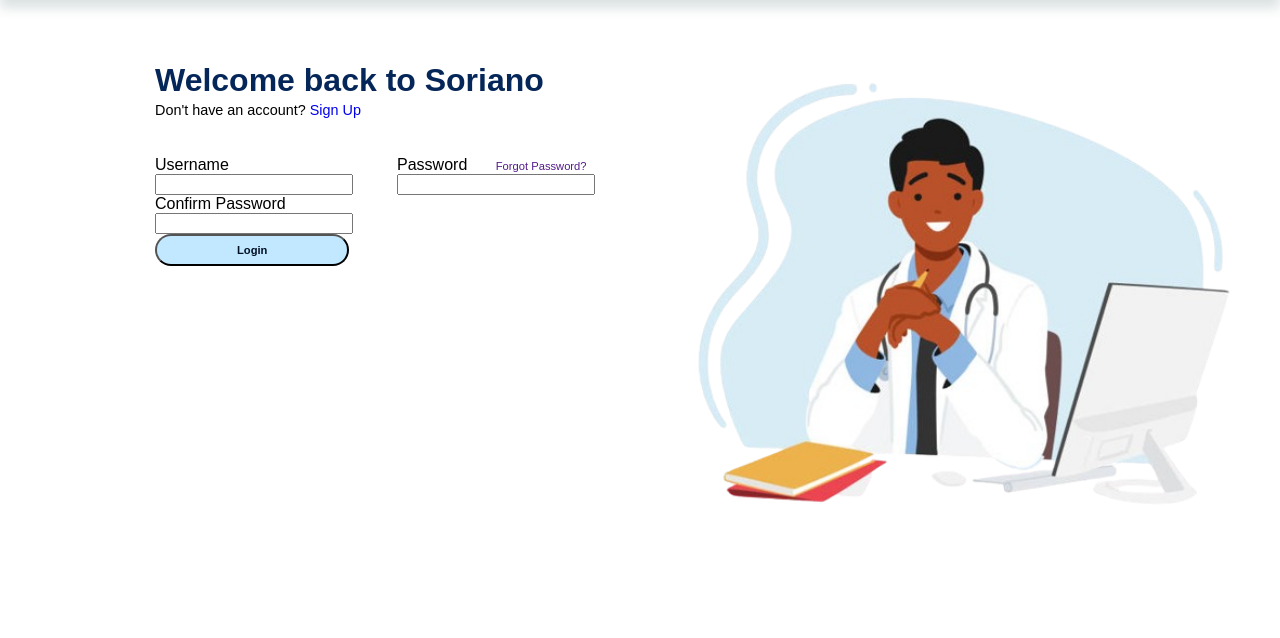
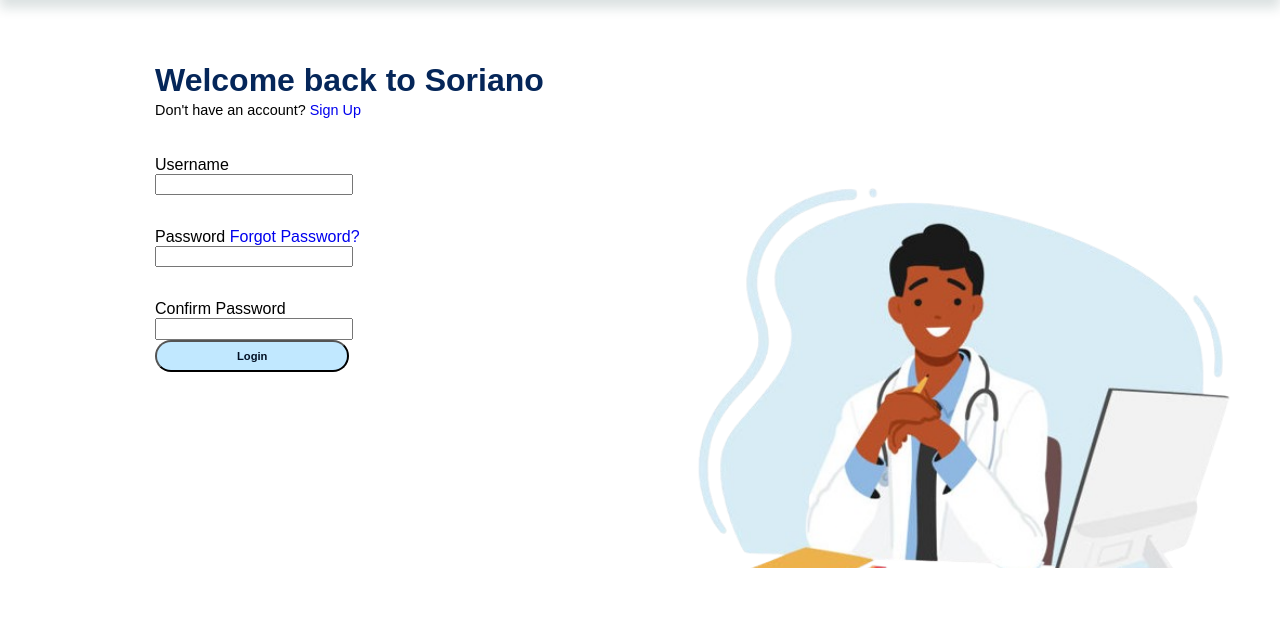
Before and after one commit to mccvliqht/Updated-Clinic-System, a PHP site: page /login.php in a window 1280 px wide. Shown: the part 72-710 px from the top of the page. Run offline with PHP 8.4, Linux system fonts and the light colour scheme.

Commit message:
Update login.php

```diff
--- a/login.php
+++ b/login.php
@@ -25,22 +25,16 @@
                         <label for="username" class="username">Username</label>
                         <input type="text" name="username" required class="your-username">
                     </div>
-                    <div class="input-box2">
-                        <label for="password" class="password">Password <a href="" class="forgot">Forgot Password?</a></label>
+                    <div id="input-box">
+                    <div class="input-box">
+                        <label for="password" class="password">Password <a href="#" id="forgot-password" class="forgot">Forgot Password?</a></label>
                         <input type="password" name="password" required class="your-password">
                     </div>
+                    </div>
                     <div id="input-box">
-                    <!--<div class="input-box">
-                        <label for="user-type" class="user-type">User Type</label>
-                        <select id="user-type" name="user-type" required>
-                            <option value="" disabled selected></option>
-                            <option value="admin">Admin</option>
-                            <option value="doctor">Doctor</option>
-                        </select>
-                    </div> -->
-                    <div class="input-box2">
+                    <div class="input-box">
                         <label for="confirm-password" class="password">Confirm Password</label>
-                        <input type="password" name="confirm_password" required class="your-password">
+                        <input type="password" name="confirm_password" required class="your-cpassword">
                     </div>
                     </div>
                     <button type="submit" class="login">Login</button> <!-- Added login button -->
```
